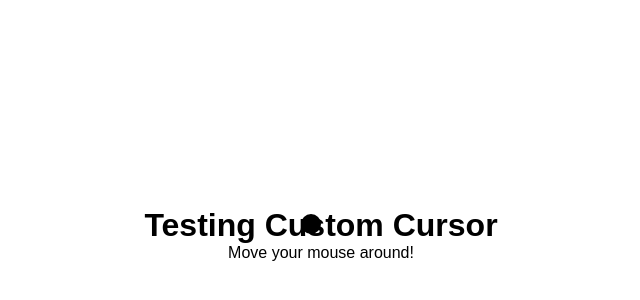
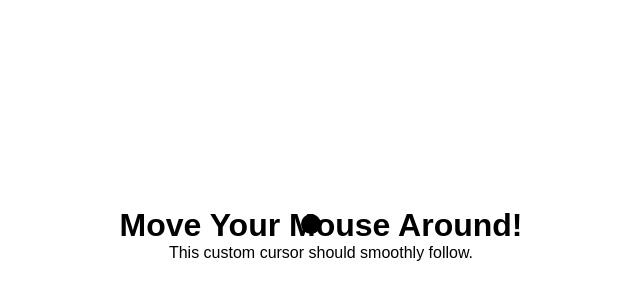
Before and after one commit to avneradan/Work, a plain HTML site: page index.html in a window 1280 px wide. Shown: the part 166-466 px from the top of the page, without its empty margins (319-959 px from the left). Drawn offline with Linux system fonts and the light colour scheme.

Commit message:
Update index.html

```diff
--- a/index.html
+++ b/index.html
@@ -2,18 +2,16 @@
 <html lang="en">
 <head>
   <meta charset="UTF-8">
-  <title>My Custom Cursor</title>
-  <!-- Link your stylesheet -->
-  <link rel="stylesheet" href="styles.css" />
+  <title>Smooth Custom Cursor</title>
+  <link rel="stylesheet" href="styles.css">
 </head>
 <body>
-  <h1>Testing Custom Cursor</h1>
-  <p>Move your mouse around!</p>
+  <h1>Move Your Mouse Around!</h1>
+  <p>This custom cursor should smoothly follow.</p>
 
-  <!-- The custom cursor element -->
+  <!-- Custom cursor element -->
   <div class="custom-cursor"></div>
 
-  <!-- Link your script at the end of the body (or in the head, but this is typically recommended) -->
   <script src="script.js"></script>
 </body>
 </html>
```
